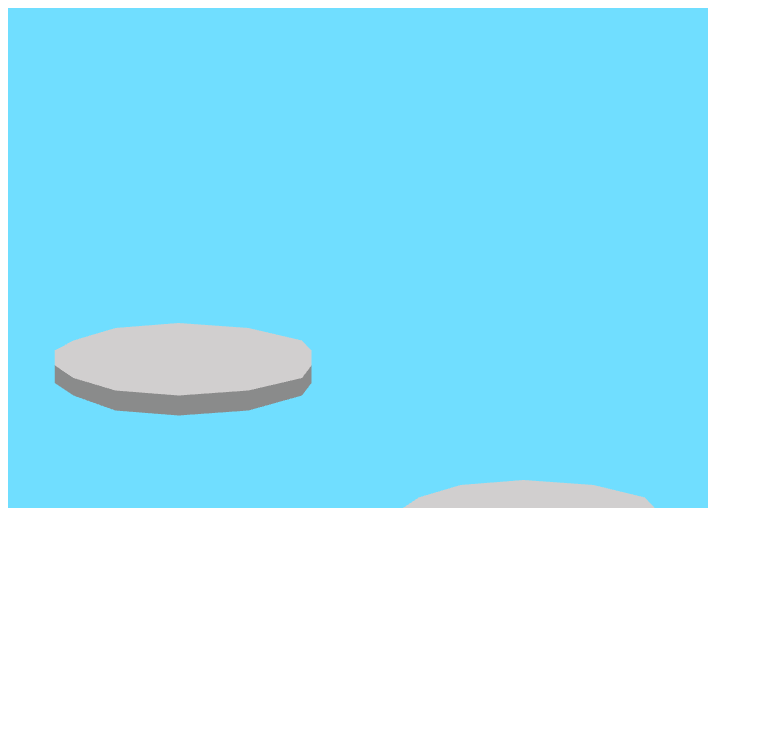
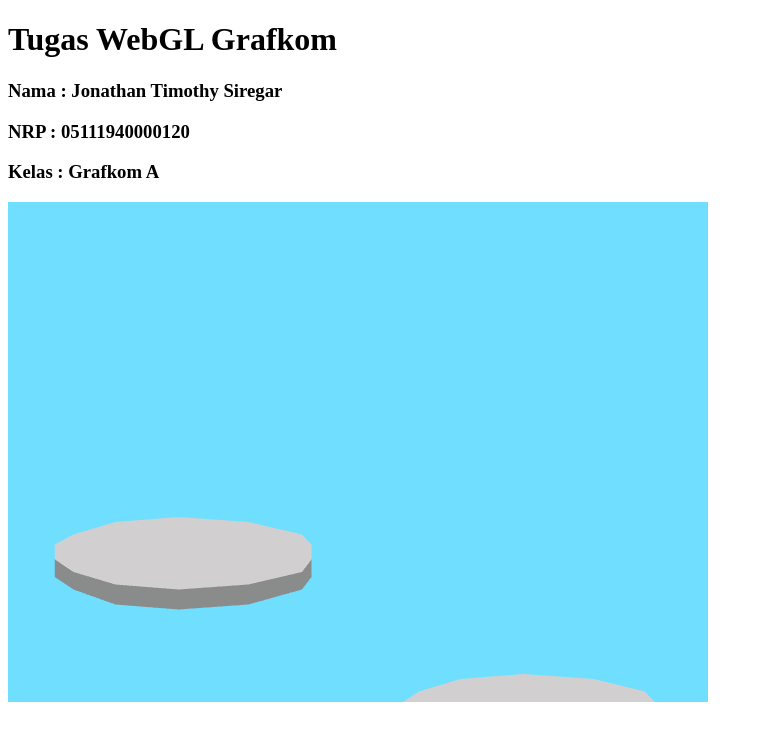
Before and after one commit to cg2021a/tugas-1-jonathantimothy, a plain HTML site: page index.html in a window 1280 px wide. Shown: the whole page, without its empty margins (0-763 px from the left). Drawn offline with Linux system fonts and the light colour scheme.

Commit message:
Update index.html

```diff
--- a/index.html
+++ b/index.html
@@ -5,11 +5,15 @@
     <meta charset="UTF-8">
     <meta http-equiv="X-UA-Compatible" content="IE=edge">
     <meta name="viewport" content="width=device-width, initial-scale=1.0">
-    <title>CG A | Tugas 1</title>
+    <title>Tugas WebGL Jonathan Timothy Siregar</title>
     <script src="script.js"></script>
 </head>
 
 <body onload="main()">
+    <h1>Tugas WebGL Grafkom</h1>
+    <h3>Nama : Jonathan Timothy Siregar</h3>
+    <h3>NRP : 05111940000120</h3>
+    <h3>Kelas : Grafkom A</h3>
     <canvas id="myCanvas" width="700" height="500">
 
     </canvas>
```
